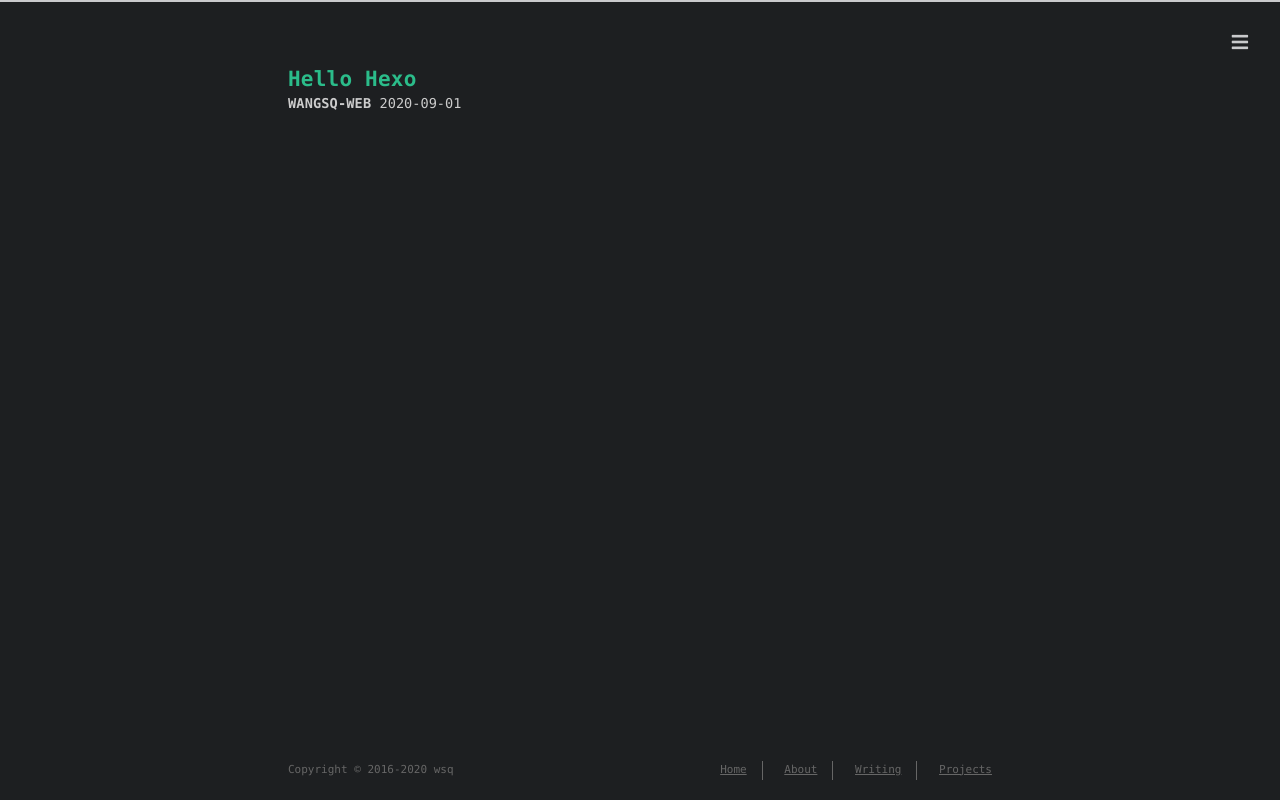
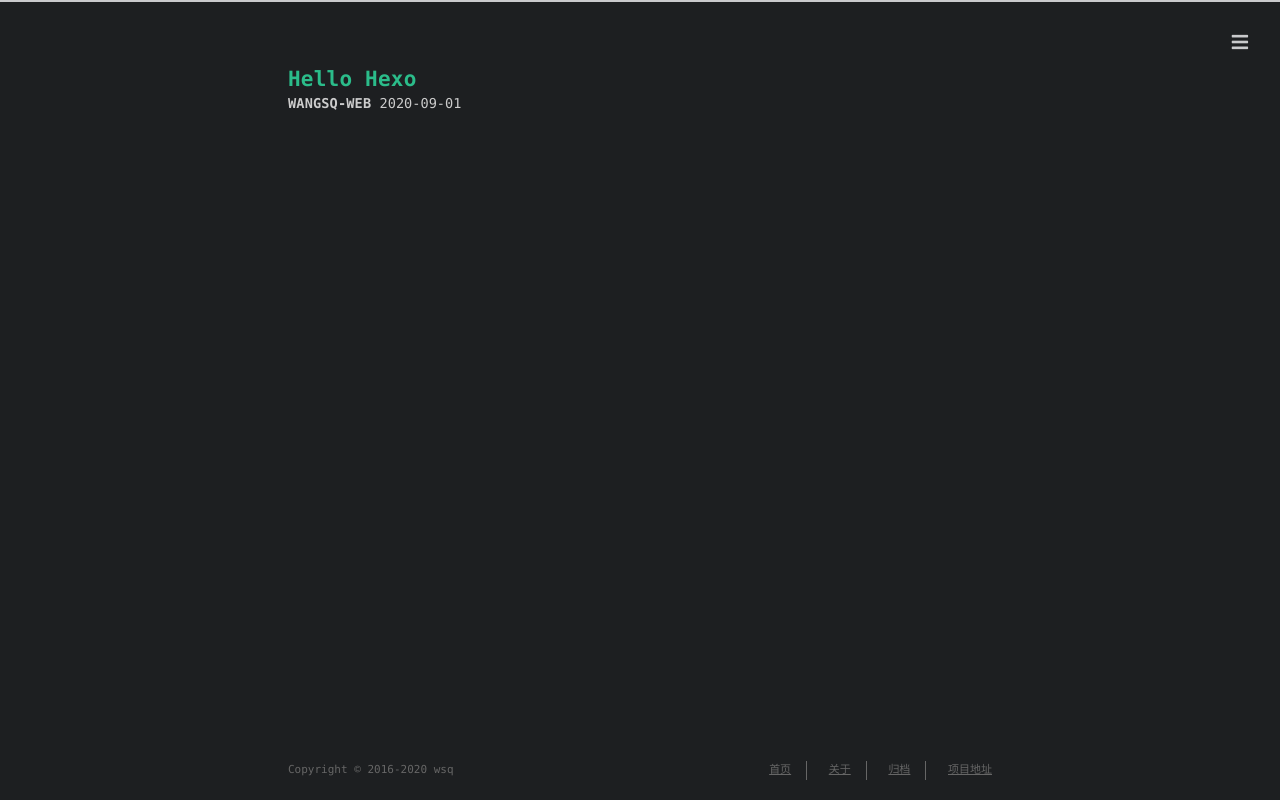
Before and after one commit to wangsq-web/wangsq-web.github.io, a plain HTML site: page 2020/09/01/Hello-Hexo/index.html in a window 1280 px wide. Drawn offline with Linux system fonts and the light colour scheme; a web font is replaced by a local one.

Commit message:
Site updated: 2020-09-01 15:03:45

```diff
--- a/2020/09/01/Hello-Hexo/index.html
+++ b/2020/09/01/Hello-Hexo/index.html
@@ -60,13 +60,13 @@
     <span id="nav">
       <ul>
 
-          <li><a href="/">Home</a></li>
+          <li><a href="/">首页</a></li>
 
-          <li><a href="/about/">About</a></li>
+          <li><a href="/about/">关于</a></li>
 
-          <li><a href="/archives/">Writing</a></li>
+          <li><a href="/archives/">归档</a></li>
 
-          <li><a href="/projects_url">Projects</a></li>
+          <li><a href="/projects_url">项目地址</a></li>
 
       </ul>
     </span>
@@ -155,13 +155,13 @@
     <div id="nav-footer" style="display: none">
       <ul>
 
-          <li><a href="/">Home</a></li>
+          <li><a href="/">首页</a></li>
 
-          <li><a href="/about/">About</a></li>
+          <li><a href="/about/">关于</a></li>
 
-          <li><a href="/archives/">Writing</a></li>
+          <li><a href="/archives/">归档</a></li>
 
-          <li><a href="/projects_url">Projects</a></li>
+          <li><a href="/projects_url">项目地址</a></li>
 
       </ul>
     </div>
@@ -210,13 +210,13 @@
     <nav>
       <ul>
 
-          <li><a href="/">Home</a></li>
+          <li><a href="/">首页</a></li>
 
-          <li><a href="/about/">About</a></li>
+          <li><a href="/about/">关于</a></li>
 
-          <li><a href="/archives/">Writing</a></li>
+          <li><a href="/archives/">归档</a></li>
 
-          <li><a href="/projects_url">Projects</a></li>
+          <li><a href="/projects_url">项目地址</a></li>
 
       </ul>
     </nav>
```
Also changed, not shown: 2020/09/01/hello-world/index.html (+12 -12 lines), archives/2020/09/index.html (+8 -8 lines), archives/2020/index.html (+8 -8 lines), archives/index.html (+8 -8 lines), index.html (+10 -10 lines).
